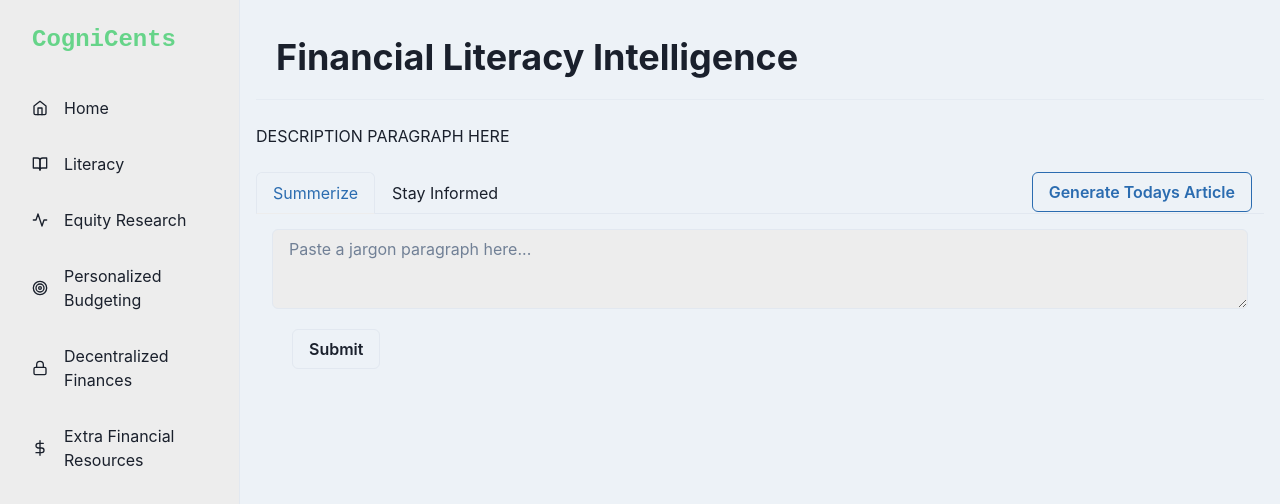
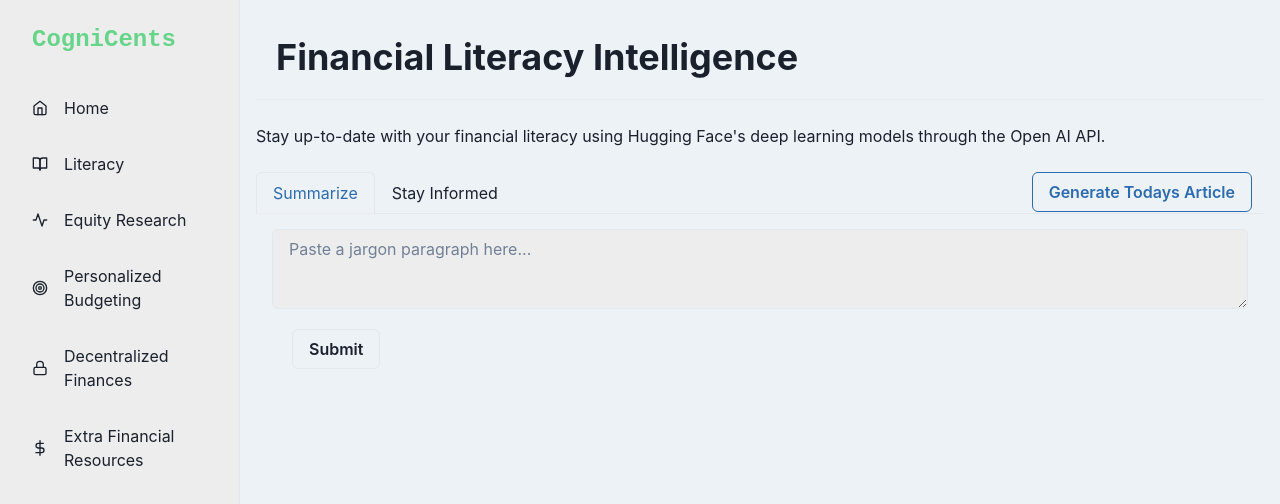
Before and after one commit to unapt/CogniCents, a Next.js app in the folder packages/frontend/: page /literacy in a window 1280 px wide. Shown: the top 504 px of the page. Built offline with nearby package versions, Linux system fonts and the light colour scheme.

Commit message:
final touchups

```diff
--- a/packages/frontend/src/pages/literacy.tsx
+++ b/packages/frontend/src/pages/literacy.tsx
@@ -82,11 +82,12 @@ const Literacy = () => {
 
                 <Divider />
                 <br />
-                <p>DESCRIPTION PARAGRAPH HERE</p>
+                <p> Stay up-to-date with your financial literacy using Hugging Face's
+                    deep learning models through the Open AI API.</p>
                 <br />
                 <Tabs size='md' variant='enclosed'>
                     <TabList>
-                        <Tab>Summerize</Tab>
+                        <Tab>Summarize</Tab>
                         <Tab>Stay Informed</Tab>
                         <Spacer></Spacer>
                         <Button
```
